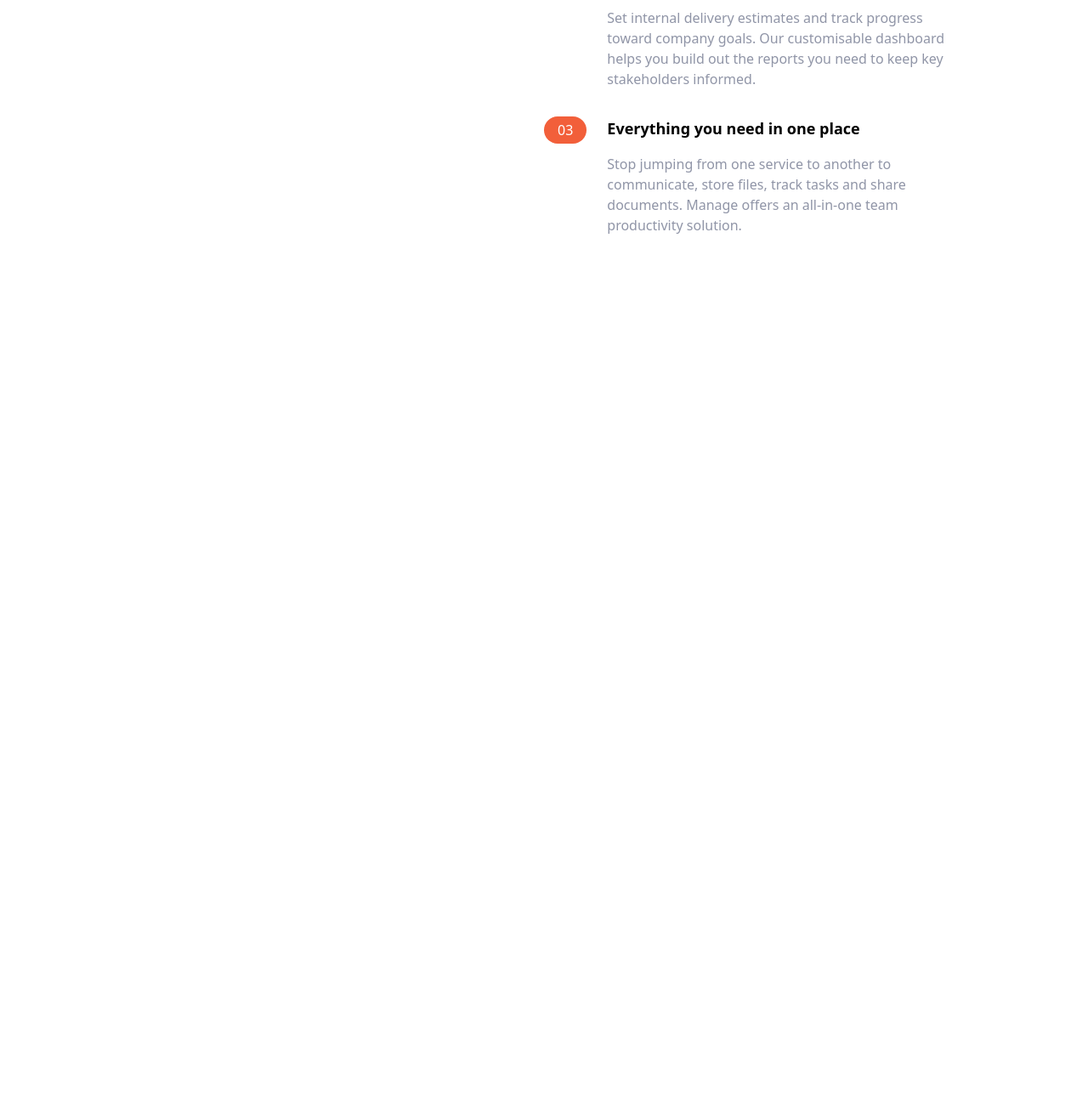
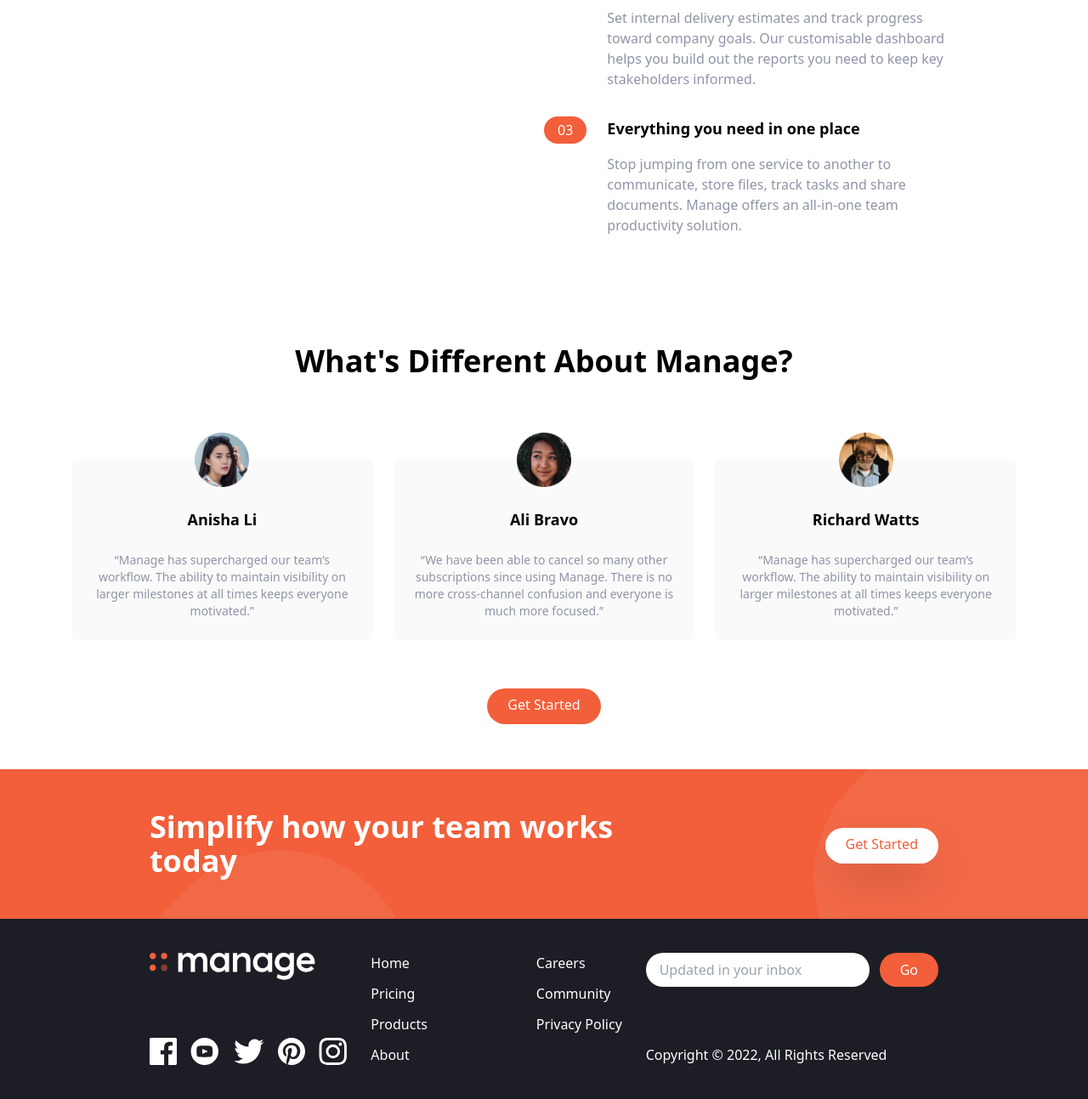
Before and after one commit to kabir0x23/landing-page, a website: page index.html in a window 1280 px wide. Shown: the part 863-2156 px from the top of the page at 85% size. Before the commit the page ends 1140 px from the top, so only its background shows below. Drawn offline with Linux system fonts and the light colour scheme.

Commit message:
Update index.html

```diff
--- a/index.html
+++ b/index.html
@@ -1,10 +1,10 @@
 <!DOCTYPE html>
 <html lang="en">
   <head>
-    <meta charset="UTF-8"/>
-    <meta http-equiv="X-UA-Compatible" content="IE=edge"/>
-    <meta name="viewport" content="width=device-width, initial-scale=1.0"/>
-    <link rel="stylesheet" href="css/main.css"/>
+    <meta charset="UTF-8" />
+    <meta http-equiv="X-UA-Compatible" content="IE=edge" />
+    <meta name="viewport" content="width=device-width, initial-scale=1.0" />
+    <link rel="stylesheet" href="css/main.css" />
     <title>Manage Landing Page</title>
   </head>
   <body>
@@ -14,7 +14,7 @@
       <div class="flex items-center justify-between">
         <!-- Logo -->
         <div class="pt-2">
-            <img src="img/logo.svg" alt=""/>
+          <img src="img/logo.svg" alt="" />
         </div>
         <!-- Menu Items -->
         <div class="hidden space-x-6 md:flex">
@@ -84,7 +84,7 @@
         </div>
         <!-- Image -->
         <div class="md:w-1/2">
-            <img src="img/illustration-intro.svg" alt=""/>
+          <img src="img/illustration-intro.svg" alt="" />
         </div>
       </div>
     </section>
@@ -203,5 +203,168 @@
       </div>
     </section>
 
+    <!-- Testimonials -->
+    <section id="testimonials">
+      <!-- Container to heading and testm blocks -->
+      <div class="max-w-6xl px-5 mx-auto mt-32 text-center">
+        <!-- Heading -->
+        <h2 class="text-4xl font-bold text-center">
+          What's Different About Manage?
+        </h2>
+        <!-- Testimonials Container -->
+        <div class="flex flex-col mt-24 md:flex-row md:space-x-6">
+          <!-- Testimonial 1 -->
+          <div
+            class="flex flex-col items-center p-6 space-y-6 rounded-lg bg-veryLightGray md:w-1/3"
+          >
+            <img src="img/avatar-anisha.png" class="w-16 -mt-14" alt="" />
+            <h5 class="text-lg font-bold">Anisha Li</h5>
+            <p class="text-sm text-darkGrayishBlue">
+              “Manage has supercharged our team’s workflow. The ability to
+              maintain visibility on larger milestones at all times keeps
+              everyone motivated.”
+            </p>
+          </div>
+
+          <!-- Testimonial 2 -->
+          <div
+            class="hidden flex-col items-center p-6 space-y-6 rounded-lg bg-veryLightGray md:flex md:w-1/3"
+          >
+            <img src="img/avatar-ali.png" class="w-16 -mt-14" alt="" />
+            <h5 class="text-lg font-bold">Ali Bravo</h5>
+            <p class="text-sm text-darkGrayishBlue">
+              “We have been able to cancel so many other subscriptions since
+              using Manage. There is no more cross-channel confusion and
+              everyone is much more focused.”
+            </p>
+          </div>
+
+          <!-- Testimonial 3 -->
+          <div
+            class="hidden flex-col items-center p-6 space-y-6 rounded-lg bg-veryLightGray md:flex md:w-1/3"
+          >
+            <img src="img/avatar-richard.png" class="w-16 -mt-14" alt="" />
+            <h5 class="text-lg font-bold">Richard Watts</h5>
+            <p class="text-sm text-darkGrayishBlue">
+              “Manage has supercharged our team’s workflow. The ability to
+              maintain visibility on larger milestones at all times keeps
+              everyone motivated.”
+            </p>
+          </div>
+        </div>
+        <!-- Button -->
+        <div class="my-16">
+          <a
+            href="#"
+            class="p-3 px-6 pt-2 text-white bg-brightRed rounded-full baseline hover:bg-brightRedLight"
+            >Get Started</a
+          >
+        </div>
+      </div>
+    </section>
+
+    <!-- CTA Section -->
+    <section id="cta" class="bg-brightRed">
+      <!-- Flex Container -->
+      <div
+        class="container flex flex-col items-center justify-between px-6 py-24 mx-auto space-y-12 md:py-12 md:flex-row md:space-y-0"
+      >
+        <!-- Heading -->
+        <h2
+          class="text-5xl font-bold leading-tight text-center text-white md:text-4xl md:max-w-xl md:text-left"
+        >
+          Simplify how your team works today
+        </h2>
+        <!-- Button -->
+        <div>
+          <a
+            href="#"
+            class="p-3 px-6 pt-2 text-brightRed bg-white rounded-full shadow-2xl baseline hover:bg-gray-900"
+            >Get Started</a
+          >
+        </div>
+      </div>
+    </section>
+
+    <!-- Footer -->
+    <footer class="bg-veryDarkBlue">
+      <!-- Flex Container -->
+      <div
+        class="container flex flex-col-reverse justify-between px-6 py-10 mx-auto space-y-8 md:flex-row md:space-y-0"
+      >
+        <!-- Logo and social links container -->
+        <div
+          class="flex flex-col-reverse items-center justify-between space-y-12 md:flex-col md:space-y-0 md:items-start"
+        >
+          <div class="mx-auto my-6 text-center text-white md:hidden">
+            Copyright &copy; 2022, All Rights Reserved
+          </div>
+          <!-- Logo -->
+          <div>
+            <img src="img/logo-white.svg" class="h-8" alt="" />
+          </div>
+          <!-- Social Links Container -->
+          <div class="flex justify-center space-x-4">
+            <!-- Link 1 -->
+            <a href="#">
+              <img src="img/icon-facebook.svg" alt="" class="h-8" />
+            </a>
+            <!-- Link 2 -->
+            <a href="#">
+              <img src="img/icon-youtube.svg" alt="" class="h-8" />
+            </a>
+            <!-- Link 3 -->
+            <a href="#">
+              <img src="img/icon-twitter.svg" alt="" class="h-8" />
+            </a>
+            <!-- Link 4 -->
+            <a href="#">
+              <img src="img/icon-pinterest.svg" alt="" class="h-8" />
+            </a>
+            <!-- Link 5 -->
+            <a href="#">
+              <img src="img/icon-instagram.svg" alt="" class="h-8" />
+            </a>
+          </div>
+        </div>
+        <!-- List Container -->
+        <div class="flex justify-around space-x-32">
+          <div class="flex flex-col space-y-3 text-white">
+            <a href="#" class="hover:text-brightRed">Home</a>
+            <a href="#" class="hover:text-brightRed">Pricing</a>
+            <a href="#" class="hover:text-brightRed">Products</a>
+            <a href="#" class="hover:text-brightRed">About</a>
+          </div>
+          <div class="flex flex-col space-y-3 text-white">
+            <a href="#" class="hover:text-brightRed">Careers</a>
+            <a href="#" class="hover:text-brightRed">Community</a>
+            <a href="#" class="hover:text-brightRed">Privacy Policy</a>
+          </div>
+        </div>
+
+        <!-- Input Container -->
+        <div class="flex flex-col justify-between">
+          <form>
+            <div class="flex space-x-3">
+              <input
+                type="text"
+                class="flex-1 px-4 rounded-full focus:outline-none"
+                placeholder="Updated in your inbox"
+              />
+              <button
+                class="px-6 py-2 text-white rounded-full bg-brightRed hover:bg-brightRedLight focus:outline-none"
+              >
+                Go
+              </button>
+            </div>
+          </form>
+          <div class="hidden text-white md:block">
+            Copyright &copy; 2022, All Rights Reserved
+          </div>
+        </div>
+      </div>
+    </footer>
+
+    <script src="js/script.js"></script>
   </body>
 </html>
```
Lines whose indentation alone changed are shown as unchanged.
